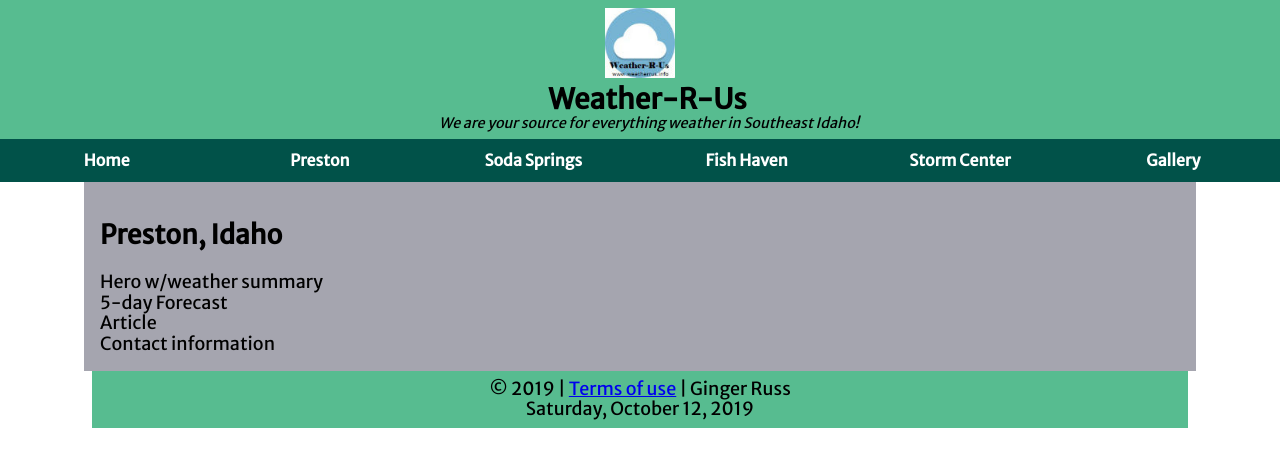
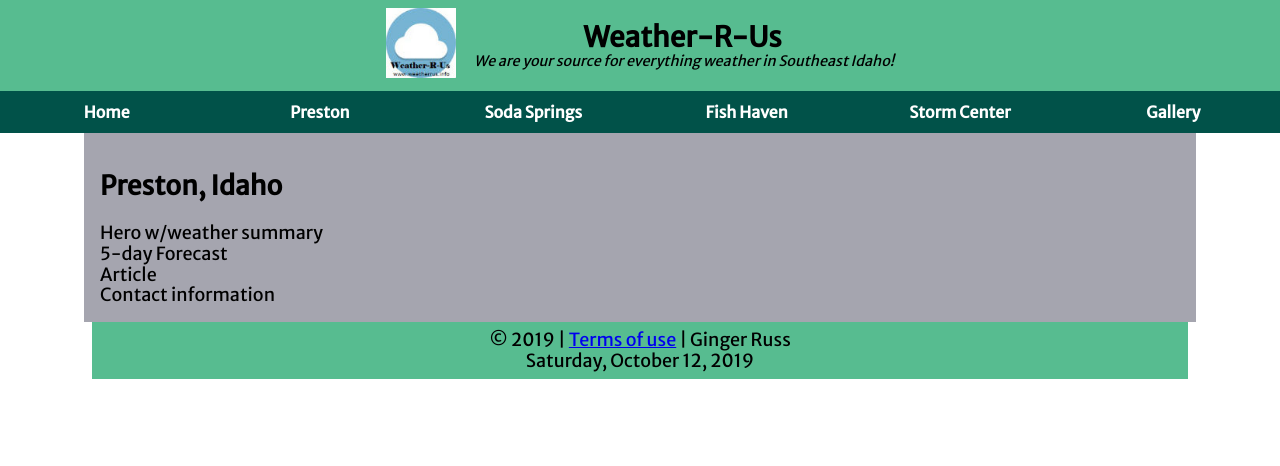
Before and after one commit to russg20/russg20.github.io, a plain HTML site: page lesson4/preston-4.html in a window 1280 px wide. Drawn offline with nearby package versions, Linux system fonts and the light colour scheme.

Commit message:
add flex to header - L04

```diff
--- a/lesson4/css/small.css
+++ b/lesson4/css/small.css
@@ -7,6 +7,11 @@ header, footer {
     text-align: center;
     color: black;
     padding: 0.5rem;
+}
+header {
+    display: flex;
+    align-items: center;
+    justify-content: center;
 }
 footer, main {
     max-width: 1080px;
```
